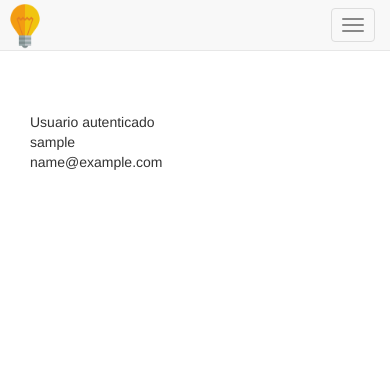
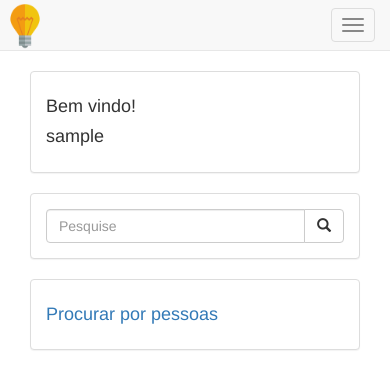
Before and after one commit to Pedroteixeirabisognin/TCC---MARKETPLACE-DE-PATENTES, a PHP site: page /home.php in a window 390 px wide. Shown: the top 389 px of the page. Run offline with PHP 8.4, Linux system fonts and the light colour scheme; the visitor is signed in with stand-in values (Sample User, id 1).

Commit message:
Fazendo campo de pesquisa de anuncio

```diff
--- a/home.php
+++ b/home.php
@@ -23,6 +23,28 @@
 
 		<!-- bootstrap - link cdn -->
 		<link rel="stylesheet" href="https://maxcdn.bootstrapcdn.com/bootstrap/3.3.6/css/bootstrap.min.css">
+
+		<script type="text/javascript">
+
+			$(document).ready(function(){
+
+				//ASSOCIAR O EVENTO DE CLICK AO BOTÃO
+				$('#btn_pesquisa').click( function(){
+
+
+
+					if ($('#text_pesquisa').val().length > 0){
+
+						alert ('Campo preenchido');
+
+					}
+
+				})
+
+
+			})
+
+		</script>
 
 	</head>
 
@@ -52,24 +74,45 @@
 
 	    <div class="container">
 
-	    	<br /><br />
+	    	<div class="col-md-3">
+	    		<div class="panel panel-default">
+					<div class="panel-body">
 
-	    	<div class="col-md-4"></div>
-	    	<div class="col-md-4">
+					<h4>Bem vindo!</h4>
+					<h4><?= $_SESSION['usuario']?></h4>
+					</div>
+	    		</div>
+	    	</div>
+	    	<div class="col-md-6">
+	    		<div class="panel panel-default">
+	    			<div class="panel-body">
+	    				<div class="input-group">
+	    					<input type="text" class="form-control" id="text_pesquisa" placeholder="Pesquise" maxlength="140" name="">
+	    					<span class="input-group-btn">
 
-	    	Usuario autenticado
-	    	<br />
-	    	<?= $_SESSION['usuario'] ?>
-	    	<br />
-	    	<?= $_SESSION['email'] ?>
+	    						<button class="btn btn-default" id="btn_pesquisa" type="button"><span class="glyphicon glyphicon-search" aria-hidden="true"></span>
+								</button>
+
+	    					</span>
+	    				</div>
+
+	    			</div>
+	    		</div>
 			</div>
-			<div class="col-md-4"></div>
+			<div class="col-md-3">
+				<div class="panel panel-default">
+					<div class="panel-body">
 
-			<div class="clearfix"></div>
-			<br />
-			<div class="col-md-4"></div>
-			<div class="col-md-4"></div>
-			<div class="col-md-4"></div>
+						<h4><a href="#">Procurar por pessoas</a></h4>
+
+					</div>
+
+				</div>
+
+
+			</div>
+
+
 
 		</div>
 
```
